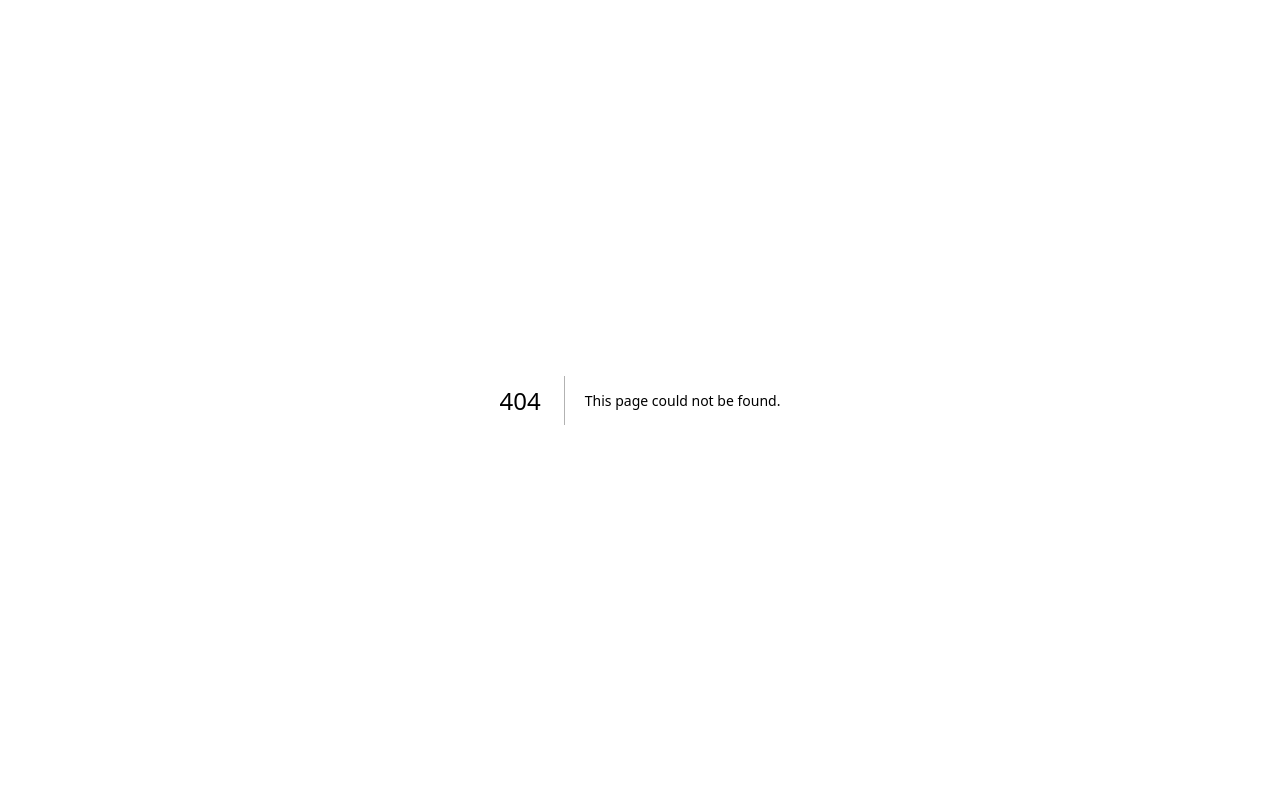
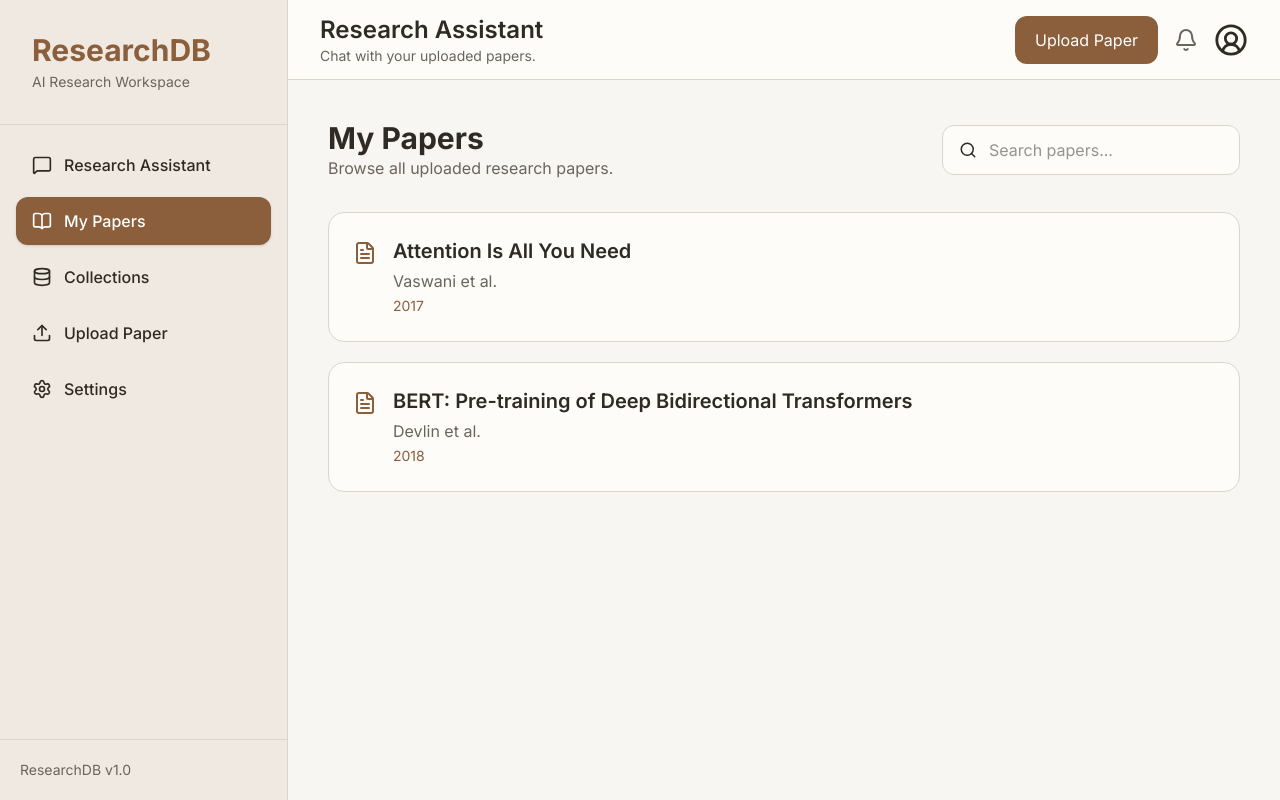
Before and after one commit to AkshayaKomaragiri/research_db, a Next.js app in the folder frontend/: page /papers in a window 1280 px wide. Before the commit this address had no page. Built offline with nearby package versions, Linux system fonts and the light colour scheme.

Commit message:
Add Collections, Papers, Settings, and Upload pages; update Sidebar and Layout components for improved navigation and structure

```diff
--- /dev/null
+++ b/frontend/app/collections/page.tsx
@@ -0,0 +1,51 @@
+import { Folder } from "lucide-react";
+
+const collections = [
+  "Machine Learning",
+  "Natural Language Processing",
+  "Computer Vision",
+  "Distributed Systems",
+];
+
+export default function CollectionsPage() {
+  return (
+    <main className="p-10">
+
+      <div className="mx-auto max-w-6xl">
+
+        <h1 className="text-3xl font-bold">
+          Collections
+        </h1>
+
+        <p className="text-muted mt-2">
+          Organize your papers into research collections.
+        </p>
+
+        <div className="grid grid-cols-2 gap-6 mt-10">
+
+          {collections.map((collection) => (
+            <div
+              key={collection}
+              className="rounded-2xl border border-border bg-surface p-8 hover:shadow-md"
+            >
+
+              <Folder className="text-primary mb-5" />
+
+              <h2 className="text-xl font-semibold">
+                {collection}
+              </h2>
+
+              <p className="text-muted mt-2">
+                12 Papers
+              </p>
+
+            </div>
+          ))}
+
+        </div>
+
+      </div>
+
+    </main>
+  );
+}
--- a/frontend/app/components/Sidebar.tsx
+++ b/frontend/app/components/Sidebar.tsx
@@ -1,67 +1,85 @@
 "use client";
 
+import Link from "next/link";
+import { usePathname } from "next/navigation";
 import {
   BookOpen,
   Database,
   Upload,
   Settings,
+  MessageSquare,
 } from "lucide-react";
 
-const items = [
+const navigation = [
   {
-    title: "My Papers",
+    name: "Research Assistant",
+    href: "/",
+    icon: MessageSquare,
+  },
+  {
+    name: "My Papers",
+    href: "/papers",
     icon: BookOpen,
   },
   {
-    title: "Collections",
+    name: "Collections",
+    href: "/collections",
     icon: Database,
   },
   {
-    title: "Upload",
+    name: "Upload Paper",
+    href: "/upload",
     icon: Upload,
   },
   {
-    title: "Settings",
+    name: "Settings",
+    href: "/settings",
     icon: Settings,
   },
 ];
 
 export default function Sidebar() {
+  const pathname = usePathname();
+
   return (
-    <aside className="w-72 border-r border-border bg-sidebar flex flex-col">
-
-      <div className="p-8">
-
+    <aside className="flex h-screen w-72 flex-col border-r border-border bg-sidebar">
+      <div className="border-b border-border p-8">
         <h1 className="text-3xl font-bold text-primary">
           ResearchDB
         </h1>
 
-        <p className="text-muted mt-1 text-sm">
+        <p className="mt-1 text-sm text-muted">
           AI Research Workspace
         </p>
-
       </div>
 
-      <nav className="flex-1 px-4">
+      <nav className="flex-1 space-y-2 p-4">
+        {navigation.map((item) => {
+          const active = pathname === item.href;
 
-        {items.map((item) => (
-          <button
-            key={item.title}
-            className="flex w-full items-center gap-3 rounded-xl p-3 text-left hover:bg-hover"
-          >
-            <item.icon size={20} />
+          return (
+            <Link
+              key={item.name}
+              href={item.href}
+              className={`flex items-center gap-3 rounded-xl px-4 py-3 transition-colors ${
+                active
+                  ? "bg-primary text-white shadow-sm"
+                  : "text-foreground hover:bg-hover"
+              }`}
+            >
+              <item.icon size={20} />
 
-            <span>{item.title}</span>
-
-          </button>
-        ))}
-
+              <span className="font-medium">
+                {item.name}
+              </span>
+            </Link>
+          );
+        })}
       </nav>
 
       <div className="border-t border-border p-5 text-sm text-muted">
         ResearchDB v1.0
       </div>
-
     </aside>
   );
 }
--- a/frontend/app/layout.tsx
+++ b/frontend/app/layout.tsx
@@ -1,6 +1,10 @@
 import type { Metadata } from "next";
 import { Inter } from "next/font/google";
+
 import "./globals.css";
+
+import Sidebar from "@/app/components/Sidebar";
+import Topbar from "@/app/components/Topbar";
 
 const inter = Inter({
   subsets: ["latin"],
@@ -13,15 +17,27 @@ export const metadata: Metadata = {
 
 export default function RootLayout({
   children,
-}: {
+}: Readonly<{
   children: React.ReactNode;
-}) {
+}>) {
   return (
     <html lang="en">
       <body
-                className={`${inter.className} bg-[#F8F6F2] text-[#2F2A24]`}
+        className={`${inter.className} bg-background text-foreground antialiased`}
       >
+        <div className="flex h-screen overflow-hidden">
+          {/* Sidebar */}
+          <Sidebar />
+
+          {/* Main Content */}
+          <div className="flex flex-1 flex-col">
+            <Topbar />
+
+            <main className="flex-1 overflow-y-auto bg-background">
               {children}
+            </main>
+          </div>
+        </div>
       </body>
     </html>
   );
--- a/frontend/app/page.tsx
+++ b/frontend/app/page.tsx
@@ -6,11 +6,10 @@ export default function Home() {
   return (
     <div className="flex h-screen">
 
-      <Sidebar />
 
       <div className="flex flex-1 flex-col">
 
-        <Topbar />
+
 
         <ChatWindow />
 
--- /dev/null
+++ b/frontend/app/papers/page.tsx
@@ -0,0 +1,82 @@
+import { FileText, Search } from "lucide-react";
+
+const papers = [
+  {
+    title: "Attention Is All You Need",
+    authors: "Vaswani et al.",
+    year: "2017",
+  },
+  {
+    title: "BERT: Pre-training of Deep Bidirectional Transformers",
+    authors: "Devlin et al.",
+    year: "2018",
+  },
+];
+
+export default function PapersPage() {
+  return (
+    <main className="flex-1 p-10">
+
+      <div className="mx-auto max-w-6xl">
+
+        <div className="flex items-center justify-between mb-8">
+
+          <div>
+            <h1 className="text-3xl font-bold">My Papers</h1>
+            <p className="text-muted">
+              Browse all uploaded research papers.
+            </p>
+          </div>
+
+          <div className="flex items-center gap-3 rounded-xl border border-border bg-surface px-4 py-3">
+
+            <Search size={18} />
+
+            <input
+              placeholder="Search papers..."
+              className="bg-transparent outline-none"
+            />
+
+          </div>
+
+        </div>
+
+        <div className="grid gap-5">
+
+          {papers.map((paper) => (
+            <div
+              key={paper.title}
+              className="rounded-2xl border border-border bg-surface p-6 hover:shadow-md"
+            >
+              <div className="flex items-start gap-4">
+
+                <FileText className="text-primary mt-1" />
+
+                <div>
+
+                  <h2 className="text-xl font-semibold">
+                    {paper.title}
+                  </h2>
+
+                  <p className="text-muted mt-1">
+                    {paper.authors}
+                  </p>
+
+                  <span className="text-sm text-primary">
+                    {paper.year}
+                  </span>
+
+                </div>
+
+              </div>
+
+            </div>
+          ))}
+
+        </div>
+
+      </div>
+
+    </main>
+  );
+}
--- /dev/null
+++ b/frontend/app/settings/page.tsx
@@ -0,0 +1,70 @@
+import { Settings2 } from "lucide-react";
+
+export default function SettingsPage() {
+  return (
+    <main className="p-10">
+
+      <div className="mx-auto max-w-4xl">
+
+        <div className="flex items-center gap-3 mb-8">
+
+          <Settings2 />
+
+          <h1 className="text-3xl font-bold">
+            Settings
+          </h1>
+
+        </div>
+
+        <div className="space-y-6">
+
+          <div className="rounded-2xl border border-border bg-surface p-6">
+
+            <h2 className="font-semibold mb-2">
+              Profile
+            </h2>
+
+            <input
+              className="w-full rounded-xl border border-border bg-white p-3"
+              placeholder="Your name"
+            />
+
+          </div>
+
+          <div className="rounded-2xl border border-border bg-surface p-6">
+
+            <h2 className="font-semibold mb-2">
+              Default AI Model
+            </h2>
+
+            <select className="w-full rounded-xl border border-border bg-white p-3">
+              <option>GPT-4.1</option>
+              <option>Claude Sonnet</option>
+              <option>Gemini</option>
+            </select>
+
+          </div>
+
+          <div className="rounded-2xl border border-border bg-surface p-6">
+
+            <h2 className="font-semibold mb-2">
+              Retrieval Settings
+            </h2>
+
+            <label className="flex items-center gap-3">
+
+              <input type="checkbox" />
+
+              Show citations
+
+            </label>
+
+          </div>
+
+        </div>
+
+      </div>
+
+    </main>
+  );
+}
--- /dev/null
+++ b/frontend/app/upload/page.tsx
@@ -0,0 +1,42 @@
+import { UploadCloud } from "lucide-react";
+
+export default function UploadPage() {
+  return (
+    <main className="p-10">
+
+      <div className="mx-auto max-w-3xl">
+
+        <h1 className="text-3xl font-bold">
+          Upload Paper
+        </h1>
+
+        <p className="text-muted mt-2">
+          Upload PDFs to your research database.
+        </p>
+
+        <div className="mt-10 rounded-3xl border-2 border-dashed border-primary bg-surface p-16 text-center">
+
+          <UploadCloud
+            size={60}
+            className="mx-auto text-primary"
+          />
+
+          <h2 className="mt-6 text-xl font-semibold">
+            Drag & Drop PDF
+          </h2>
+
+          <p className="mt-2 text-muted">
+            or click below to browse files
+          </p>
+
+          <button className="mt-8 rounded-xl bg-primary px-6 py-3 text-white">
+            Select PDF
+          </button>
+
+        </div>
+
+      </div>
+
+    </main>
+  );
+}
```
Lines whose indentation alone changed are shown as unchanged.
